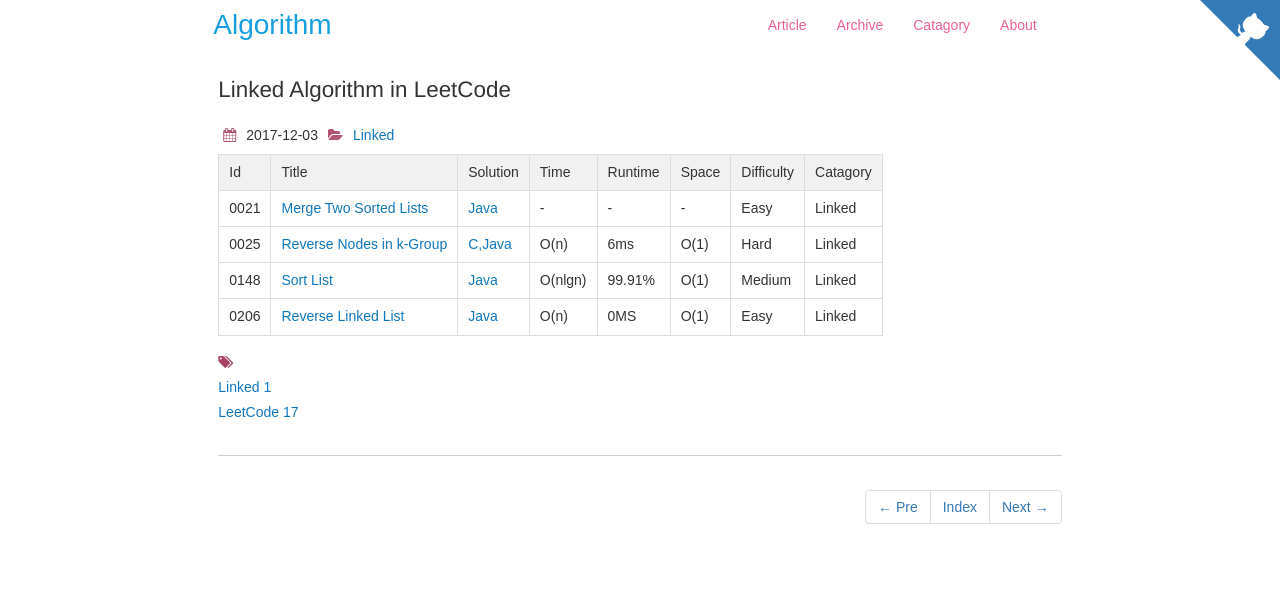
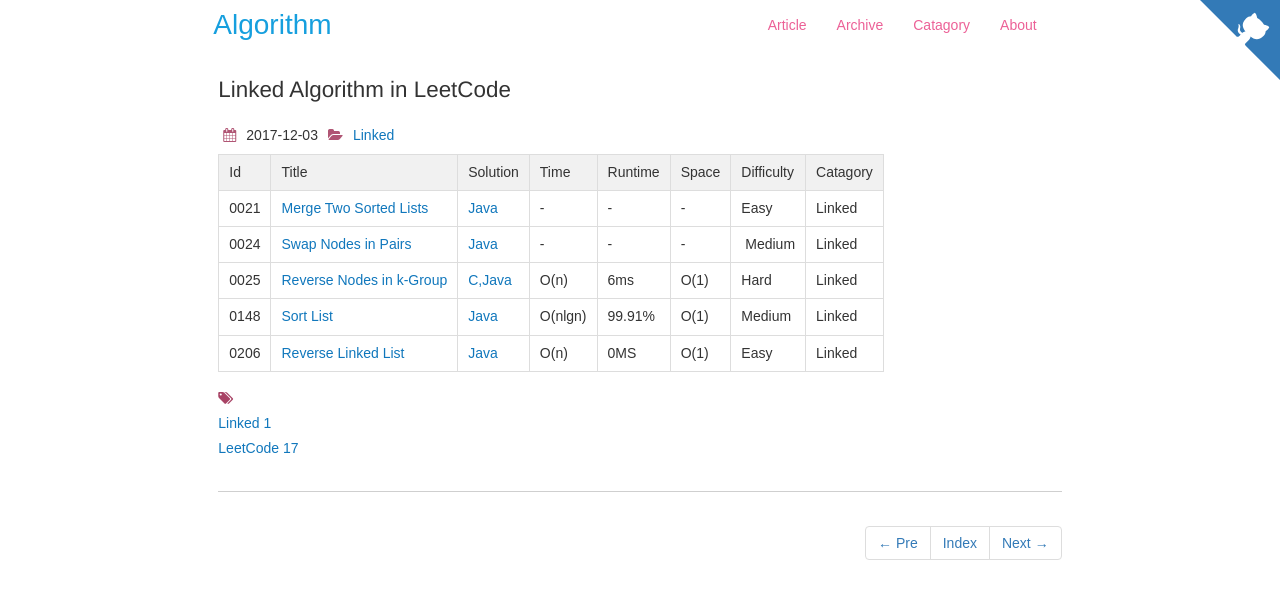
Before and after one commit to dunso/algorithm, a Jekyll site: the page built from docs/_posts/2017-12-03-Linked.md, in a window 1280 px wide. Shown: the top 599 px of the page. Built offline with Jekyll 4.4.1, drawn with Linux system fonts in a browser that asks for light colours; nearby versions of some CDN libraries.

Commit message:
Update 2017-12-03-Linked.md
Update 2017-12-03-Linked.md

```diff
--- a/docs/_posts/2017-12-03-Linked.md
+++ b/docs/_posts/2017-12-03-Linked.md
@@ -13,6 +13,7 @@
 |Id  | Title  | Solution   | Time | Runtime |  Space | Difficulty  | Catagory|
  ------------ | ------------ | ------------ | ------------ | ------------ | ------------ | ------------ | ------------
 |0021|[Merge Two Sorted Lists](https://leetcode.com/problems/merge-two-sorted-lists/) | [Java](https://e.srl/leetcode-21/)  | - |-| - |  Easy |Linked|
+|0024|[Swap Nodes in Pairs](https://leetcode.com/problems/swap-nodes-in-pairs/) | [Java](https://e.srl/leetcode-24/)  | - |-| - |  Medium |Linked|
 |0025|[Reverse Nodes in k-Group](https://leetcode.com/problems/reverse-nodes-in-k-group) | [C,Java](https://e.srl/leetcode-25/)  | O(n) |6ms| O(1)  |  Hard |Linked|
 |0148|[Sort List](https://leetcode.com/problems/sort-list/) | [Java](https://e.srl/leetcode-148/)  | O(nlgn) |99.91%| O(1)  |  Medium |Linked|
 |0206|[Reverse Linked List](https://leetcode.com/problems/reverse-linked-list) | [Java](https://e.srl/leetcode-206/)  | O(n) |0MS| O(1)  |  Easy |Linked|
```
